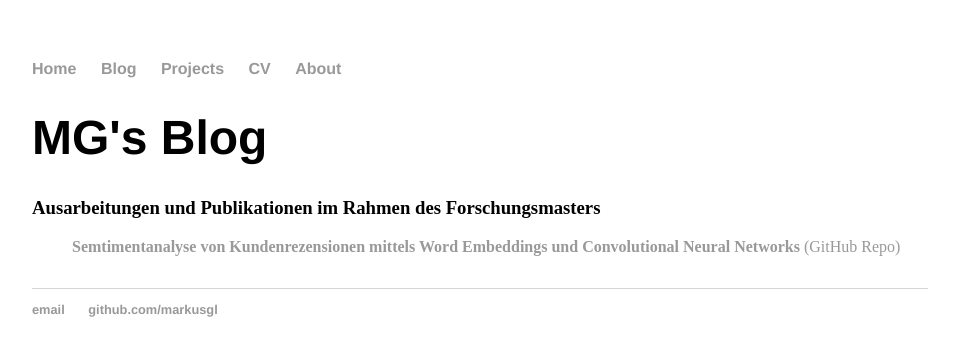
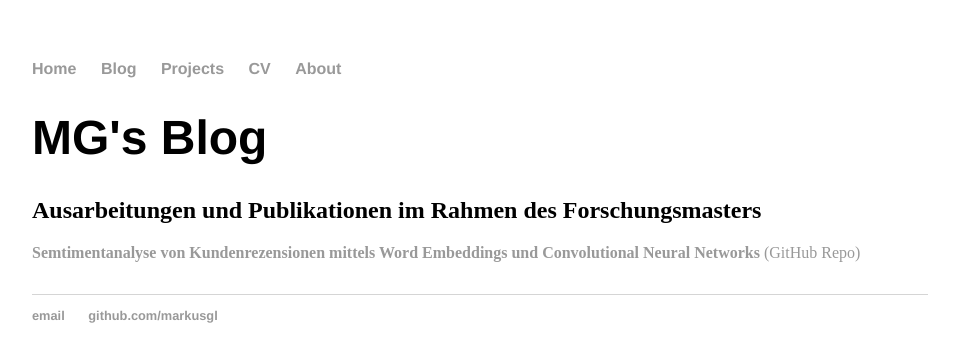
Before and after one commit to markusgl/markusgl.github.io, a Jekyll site: the page built from projects/index.html, in a window 1280 px wide. Shown: the top 362 px of the page, without its empty margins (160-1119 px from the left). Built offline with Jekyll 4.4.1, drawn with Linux system fonts in a browser that asks for light colours.

Commit message:
content update

```diff
--- a/projects/index.html
+++ b/projects/index.html
@@ -4,9 +4,8 @@ title: MG's Blog
 ---
     <h1>{{ page.title }}</h1>
     <p>
-        <h3>Ausarbeitungen und Publikationen im Rahmen des Forschungsmasters</h3>
-        <ul>
-            <b><a href="/data/IML-B.pdf">Semtimentanalyse von Kundenrezensionen mittels Word Embeddings und Convolutional Neural Networks</a></b>
-            <a href="https://github.com/markusgl/ECommerceReviewAnalysis">(GitHub Repo)</a>
-        </ul>
+        <h2>Ausarbeitungen und Publikationen im Rahmen des Forschungsmasters</h2>
+        <strong><a href="/data/IML-B.pdf">Semtimentanalyse von Kundenrezensionen mittels Word Embeddings und Convolutional Neural Networks</a></strong>
+        <a href="https://github.com/markusgl/ECommerceReviewAnalysis">(GitHub Repo)</a>
+
     </p>
```
